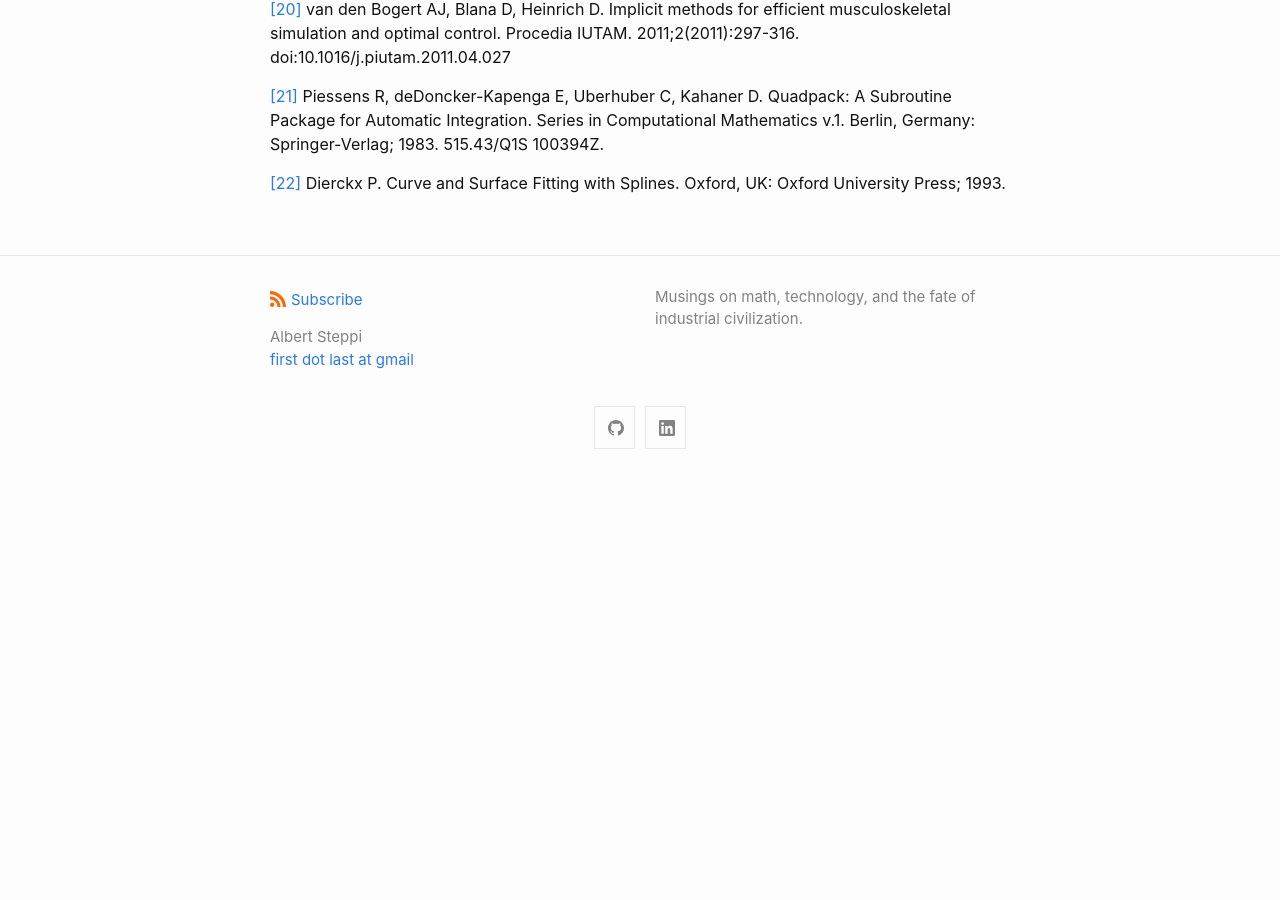
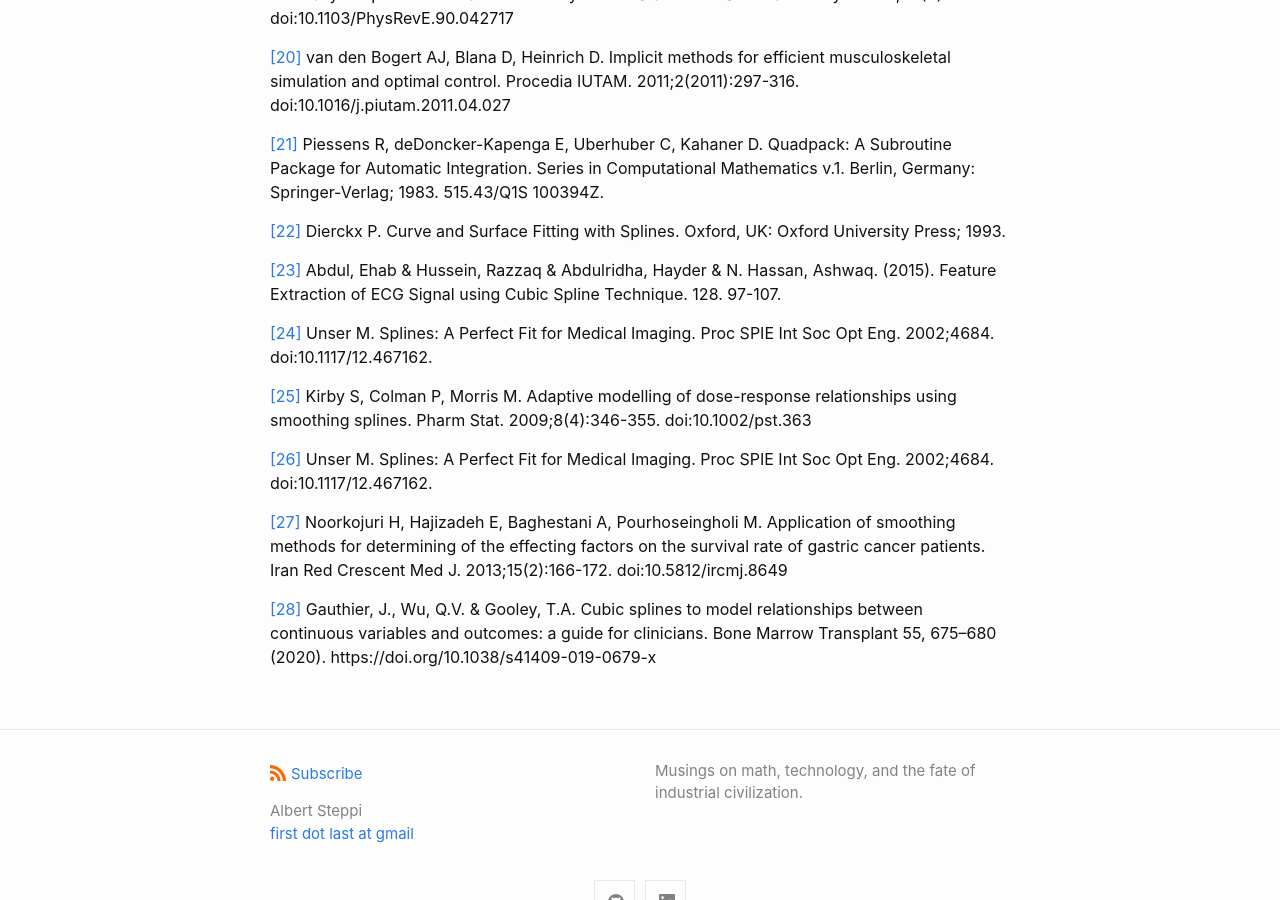
Before and after one commit to steppi/steppi.github.io, a Jekyll site: the page built from _posts/2023-12-05-scipy-fortran-bio-applications.md, in a window 1280 px wide and 900 px high, scrolled down 4611 px. Built offline with Jekyll 4.4.1, drawn with Linux system fonts in a browser that asks for light colours; before the commit the page ends 5095 px from its top, so only the background shows below that; some of the changed text lies outside the part shown.

Commit message:
More fitpack references

```diff
--- a/_posts/2023-12-05-scipy-fortran-bio-applications.md
+++ b/_posts/2023-12-05-scipy-fortran-bio-applications.md
@@ -4,8 +4,10 @@ title: "How are SciPy's Fortran libraries used in biomedicine?"
 published: true
 ---
 
-*Hi CZI EOSS reviewers, if by chance you're taking an early look, this article is under
-construction and should be completed by 11:00pm PT on December 5th 2023.*
+*Hi CZI EOSS reviewers, if by chance you're already checking the references on
+the Improve sustainability of SciPy proposal, this article is still under
+construction and should be completed sometime midday December 6th.*
+
 
 
 ### Introduction
@@ -79,20 +81,21 @@ based on noisy observations. Not to be confused with the FITPACK library of Alan
 this is a package of Fortran subroutines for calculating smoothing splines for various
 kinds of data and geometries, and with automatic knot selection, and is also known as
 DIERCKX [[22]](#22). SciPy exposes fitpack through the classes [scipy.interpolate.UnivariateSpline](https://docs.scipy.org/doc/scipy/reference/generated/scipy.interpolate.UnivariateSpline.html), [scipy.interpolate.InterpolatedUnivariateSpline](https://docs.scipy.org/doc/scipy/reference/generated/scipy.interpolate.InterpolatedUnivariateSpline.html), and
-[scipy.interpolate.LSQUnivariateSpline](https://docs.scipy.org/doc/scipy/reference/generated/scipy.interpolate.LSQUnivariateSpline.html), and directly through wrappers for fitpack's
-individual subroutines.
+[scipy.interpolate.LSQUnivariateSpline](https://docs.scipy.org/doc/scipy/reference/generated/scipy.interpolate.LSQUnivariateSpline.html), directly through wrappers for fitpack's
+individual subroutines, and through the legacy function [interp1d](https://docs.scipy.org/doc/scipy/reference/generated/scipy.interpolate.interp1d.html).
 
 
 Some applications of smoothing splines to biomedicine include:
-- __Biomedical signal processing__: for smoothing and noise reduction of electrocardiogram (ECG), electroencephalogram (EEG) data
+- __Biomedical signal processing__: e.g. for smoothing and noise reduction of electrocardiogram (ECG) data [[23]](#23)
 - __Medical Imaging__: used in the image reconstruction process to reduce noise and improve
-image clarity
+image clarity [[24]](#24)
 - __Statistical Curve Fitting__: fitting curves to biological data to capture trends, e.g.
-dose response modeling in pharmacology, modeling growth curves in developmental biology,
-survival curves in epidemiology, relationships between biomarkers and clinical outcomes
+dose response modeling in pharmacology [[25]](#25), modeling growth curves in developmental
+biology [[26]](#26), survival curves in epidemiology [[27]](#27),
+relationships between biomarkers and clinical outcomes [[28]](#28) etc.
 
 
-#### __id_dist__: <small>Low rank matrix approximation [[6]](#6)</small>
+#### __id_dist__: <small>Low rank matrix approximation</small>
 Low rank matrix approximation is valuable for dimension reduction and noise filtering
 in high dimensional datasets. Some biomedical applications include:
 - __Omics analysis__: finding clusters of co-expressed genes in gene expression microarray,
@@ -208,6 +211,26 @@ Piessens R, deDoncker-Kapenga E, Uberhuber C, Kahaner D. Quadpack: A Subroutine
 <a id="22">[22]</a>
 Dierckx P. Curve and Surface Fitting with Splines. Oxford, UK: Oxford University Press; 1993.
 
+<a id="23">[23]</a>
+Abdul, Ehab & Hussein, Razzaq & Abdulridha, Hayder & N. Hassan, Ashwaq. (2015). Feature Extraction of ECG Signal using Cubic Spline Technique. 128. 97-107.
+
+
+<a id="24">[24]</a>
+Unser M. Splines: A Perfect Fit for Medical Imaging. Proc SPIE Int Soc Opt Eng. 2002;4684. doi:10.1117/12.467162.
+
+<a id="25">[25]</a>
+Kirby S, Colman P, Morris M. Adaptive modelling of dose-response relationships using smoothing splines. Pharm Stat. 2009;8(4):346-355. doi:10.1002/pst.363
+
+<a id="26">[26]</a>
+Unser M. Splines: A Perfect Fit for Medical Imaging. Proc SPIE Int Soc Opt Eng. 2002;4684. doi:10.1117/12.467162.
+
+<a id="27">[27]</a>
+Noorkojuri H, Hajizadeh E, Baghestani A, Pourhoseingholi M. Application of smoothing methods for determining of the effecting factors on the survival rate of gastric cancer patients. Iran Red Crescent Med J. 2013;15(2):166-172. doi:10.5812/ircmj.8649
+
+<a id="28">[28]</a>
+Gauthier, J., Wu, Q.V. & Gooley, T.A. Cubic splines to model relationships between continuous variables and outcomes: a guide for clinicians. Bone Marrow Transplant 55, 675–680 (2020). https://doi.org/10.1038/s41409-019-0679-x
+
+
 <!---
 
 <a id="6">[6]</a>
```
Also changed, not shown: other parts of _posts/2023-12-05-scipy-fortran-bio-applications.md (+5 -5 lines).
